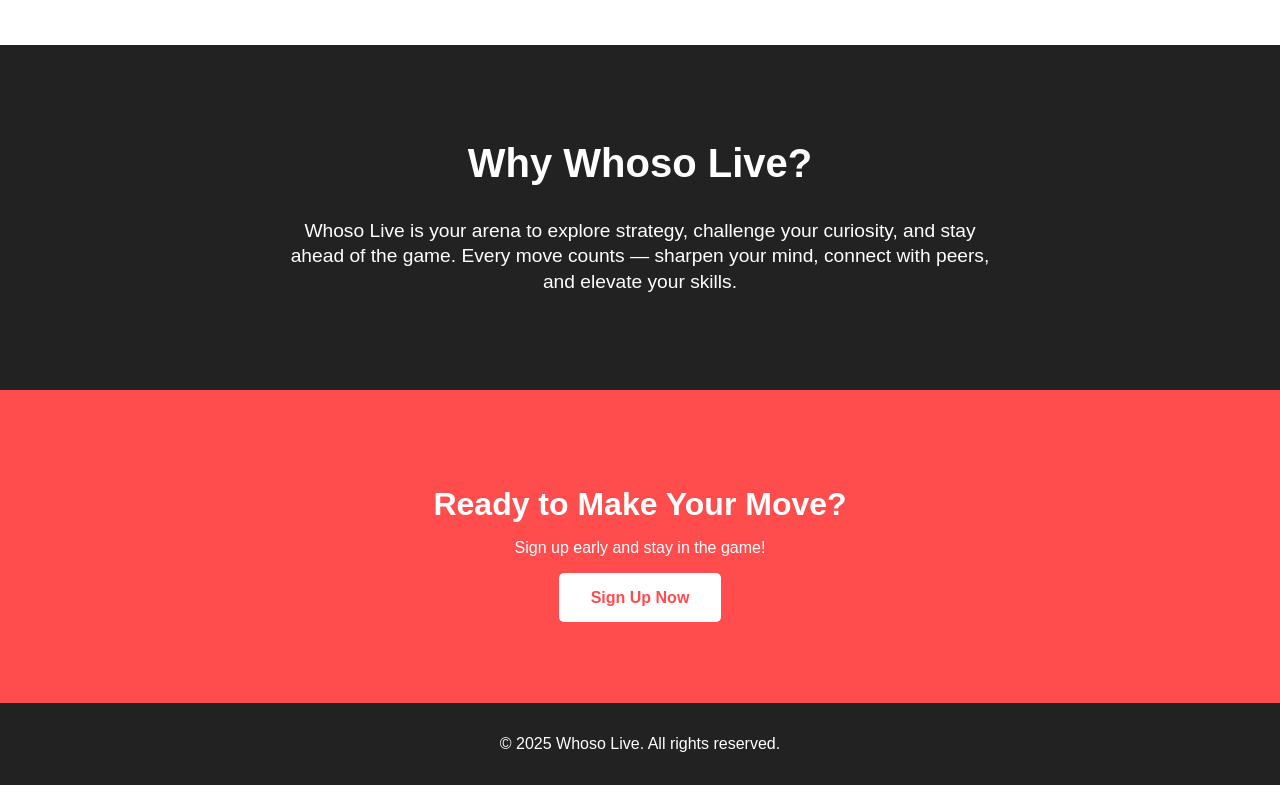
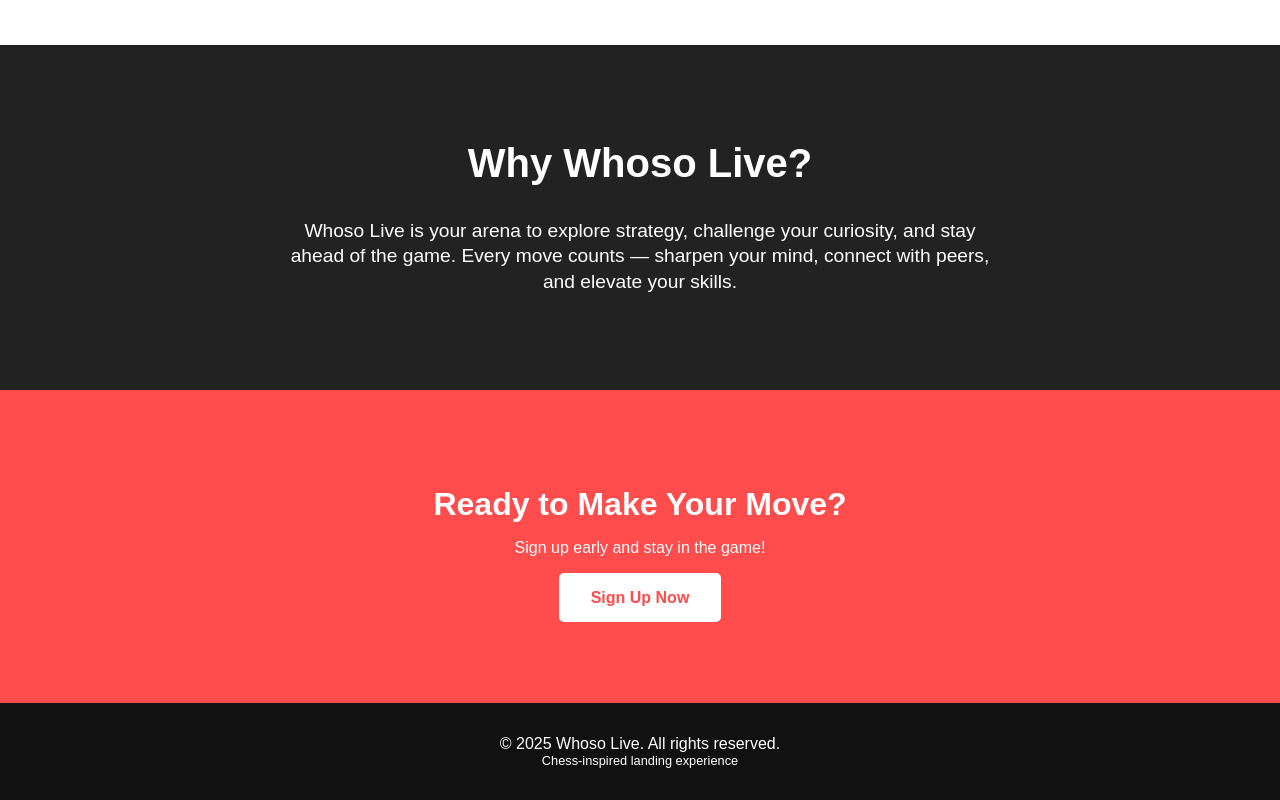
Before and after one commit to hellosept1/Test, a Next.js app: page / in a window 1280 px wide. Shown: the part 897-1697 px from the top of the page. Built offline with nearby package versions, Linux system fonts and the light colour scheme.

Commit message:
Update Footer.js

```diff
--- a/components/Footer.js
+++ b/components/Footer.js
@@ -1,7 +1,8 @@
 export default function Footer() {
   return (
-    <footer style={{ padding: '2rem', textAlign: 'center', background: '#222', color: '#fff' }}>
+    <footer style={{ padding: '2rem', textAlign: 'center', background: '#111', color: '#fff' }}>
       <p>&copy; 2025 Whoso Live. All rights reserved.</p>
+      <p style={{ fontSize: '0.8rem' }}>Chess-inspired landing experience</p>
     </footer>
   )
 }
```
